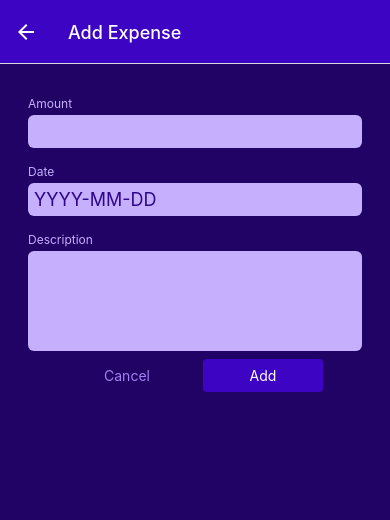
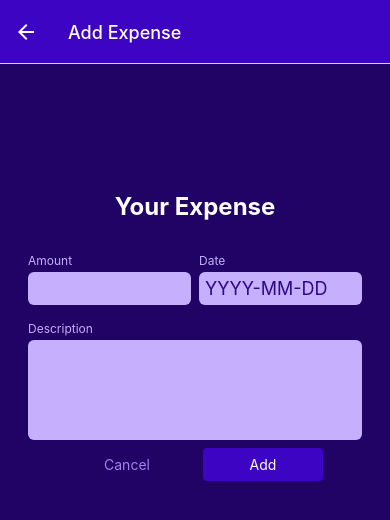
Before and after one commit to rLukoyanov/rn-expenses, a React Native app: screen /ManageExpense in a window 390 px wide. Shown: the top 520 px of the page. Built offline with nearby package versions, Linux system fonts and the light colour scheme.

Commit message:
Setting the Form Layout

```diff
--- a/components/ManageExpense/ExpenseForm.js
+++ b/components/ManageExpense/ExpenseForm.js
@@ -1,5 +1,5 @@
 import React from 'react';
-import {View} from "react-native";
+import {StyleSheet, Text, View} from "react-native";
 import Input from "./Input";
 
 const ExpenseForm = () => {
@@ -8,18 +8,23 @@
     }
 
     return (
-        <View>
-            <Input label="Amount" textInputConfig={{
+        <View style={styles.form}>
+            <Text style={styles.title}>Your Expense</Text>
+            <View style={styles.inputsRow}>
+                <Input label="Amount" style={styles.rowInput} textInputConfig={{
                     keyboardType: "decimal-pad",
                     onChangeText: amountChangeHandler,
                 }}/>
                 <Input label="Date"
+                       style={styles.rowInput}
                        textInputConfig={{
                            placeholder: "YYYY-MM-DD",
                            maxLength: 10,
                            onChangeText: amountChangeHandler
                        }}
                 />
+            </View>
+
             <Input label="Description" textInputConfig={{
                 multiline: true,
                 autocorrect: false,
@@ -29,3 +34,23 @@
 };
 
 export default ExpenseForm;
+
+const styles = StyleSheet.create({
+    form: {
+        marginTop: 80,
+    },
+    title: {
+        fontSize: 24,
+        fontWeight: "bold",
+        color: '#fff',
+        marginVertical: 24,
+        textAlign: "center",
+    },
+    inputsRow: {
+        justifyContent: "space-between",
+        flexDirection: "row",
+    },
+    rowInput: {
+        flex: 1,
+    }
+})
--- a/components/ManageExpense/Input.js
+++ b/components/ManageExpense/Input.js
@@ -2,7 +2,7 @@
 import {StyleSheet, Text, TextInput, View} from "react-native";
 import {GlobalStyles} from "../../constants/styles";
 
-const Input = ({label, textInputConfig}) => {
+const Input = ({label, textInputConfig, style}) => {
     const inputStyles = [styles.input];
 
     if (textInputConfig && textInputConfig.multiline) {
@@ -10,7 +10,7 @@
     }
 
     return (
-        <View style={styles.inputContainer}>
+        <View style={[styles.inputContainer, style]}>
             <Text style={styles.label}>{label}</Text>
             <TextInput style={inputStyles} {...textInputConfig}/>
         </View>
```
Lines whose indentation alone changed are shown as unchanged.
